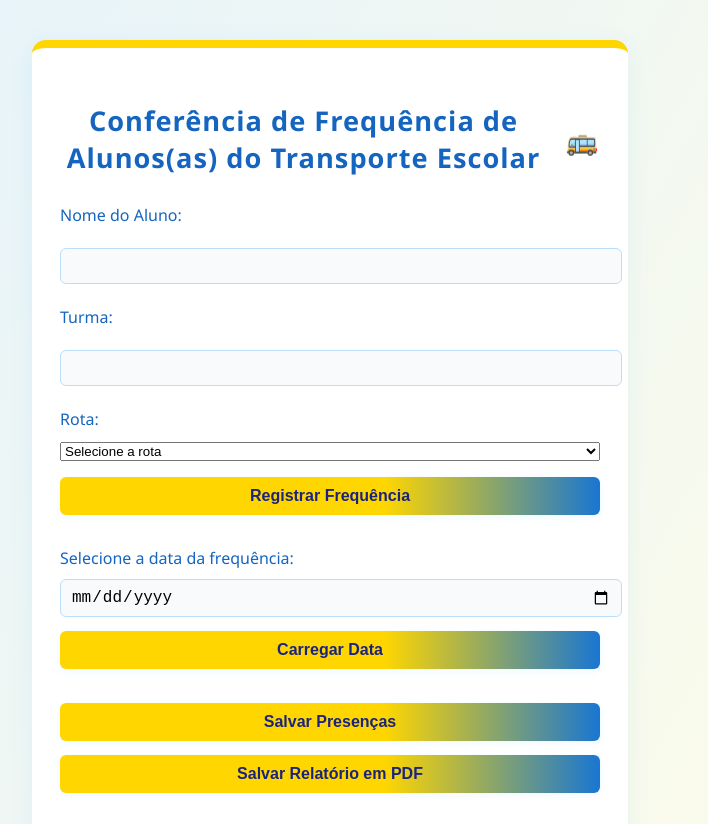
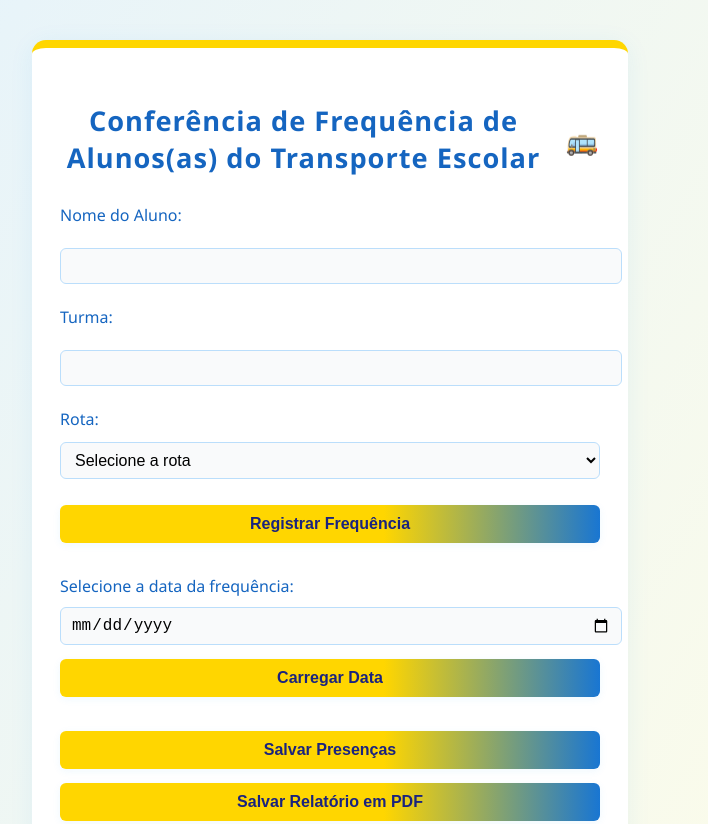
Before and after one commit to mourapontes/Sistema_Frequencia, a website: page index.html in a window 1280 px wide. Shown: the top 824 px of the page, without its empty margins (310-1018 px from the left). Drawn offline with nearby package versions, Linux system fonts and the light colour scheme.

Commit message:
Update style.css

```diff
--- a/styles/style.css
+++ b/styles/style.css
@@ -160,6 +160,20 @@ button:hover {
     font-size: 1.1rem;
 }
 
+select {
+    padding: 8px 10px;
+    border: 1.5px solid #bbdefb;
+    border-radius: 6px;
+    font-size: 1rem;
+    background: #f9fafb;
+    transition: border 0.2s;
+    margin-bottom: 10px;
+}
+select:focus {
+    border: 2px solid #ffd600;
+    outline: none;
+}
+
 @media (max-width: 650px) {
     .container {
         padding: 12px 4px;
```
